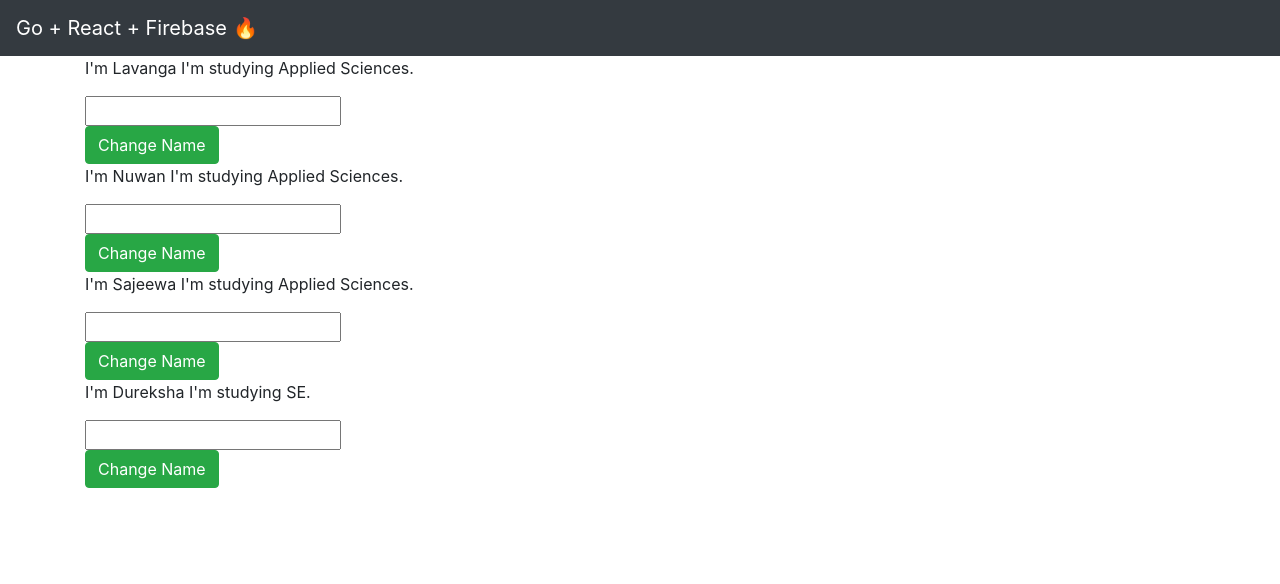
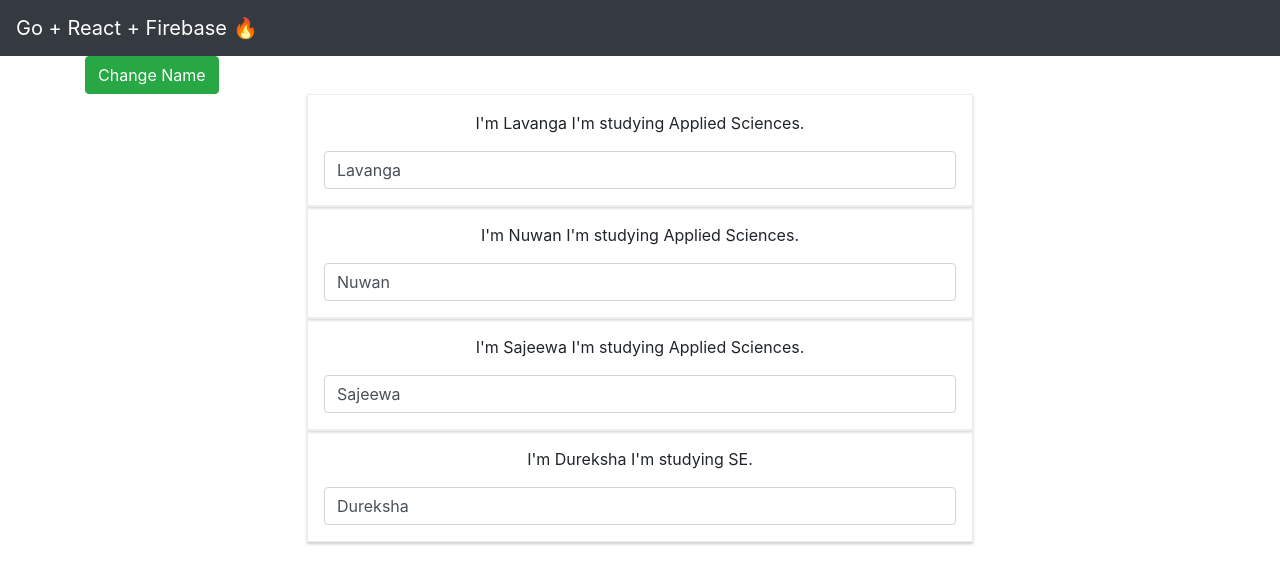
Before and after one commit to chamodshehanka/go-react-firebase, a React (Create React App) app in the folder frontend/: page /students in a window 1280 px wide. Shown: the top 584 px of the page. Built offline with nearby package versions, Linux system fonts and the light colour scheme.

Commit message:
React CSS

```diff
--- /dev/null
+++ b/frontend/src/components/Student.css
@@ -0,0 +1,8 @@
+.Student {
+    width: 60%;
+    margin: auto;
+    border: 1px solid #eee;
+    box-shadow: 0 2px 3px #ccc;
+    padding: 16px;
+    text-align: center;
+}
--- a/frontend/src/components/Student.jsx
+++ b/frontend/src/components/Student.jsx
@@ -1,12 +1,19 @@
 import React from 'react';
+import './Student.css';
 
 const Student = props => {
   return (
-    <div>
+    <div className='Student'>
       <p onClick={props.click}>
         I'm {props.name} I'm studying {props.degree}.
       </p>
-      <input type='text' onChange={props.changed} />
+      {/* Two way binding */}
+      <input
+        className='form-control'
+        type='text'
+        onChange={props.changed}
+        value={props.name}
+      />
     </div>
   );
 };
--- a/frontend/src/components/StudentsList.jsx
+++ b/frontend/src/components/StudentsList.jsx
@@ -37,6 +37,9 @@ const StudentsList = () => {
     <div>
       <NavBar />
       <div className='container'>
+        <button className='btn btn-success' onClick={switchNameHadler}>
+          Change Name
+        </button>
         {studentsState.students.map(e => (
           <div key={e.id}>
             <Student
@@ -46,9 +49,6 @@ const StudentsList = () => {
               click={switchNameHadler}
               changed={nameChangeHandler}
             />
-            <button className='btn btn-success' onClick={switchNameHadler}>
-              Change Name
-            </button>
           </div>
         ))}
       </div>
```
